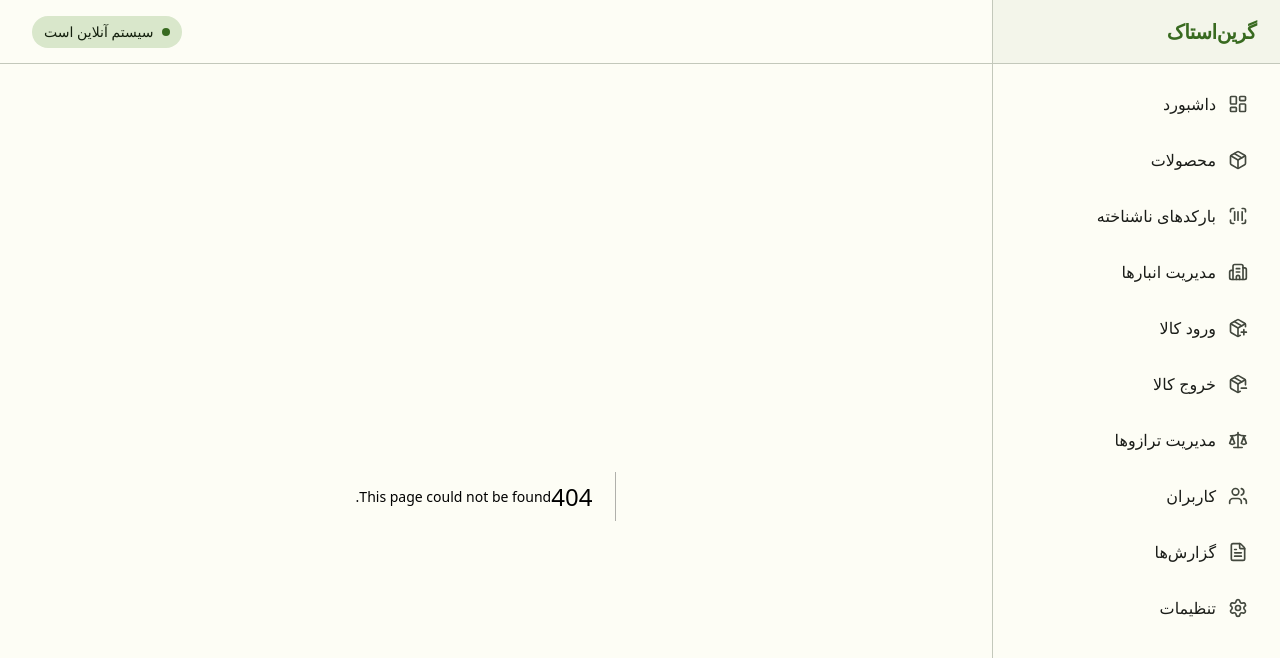
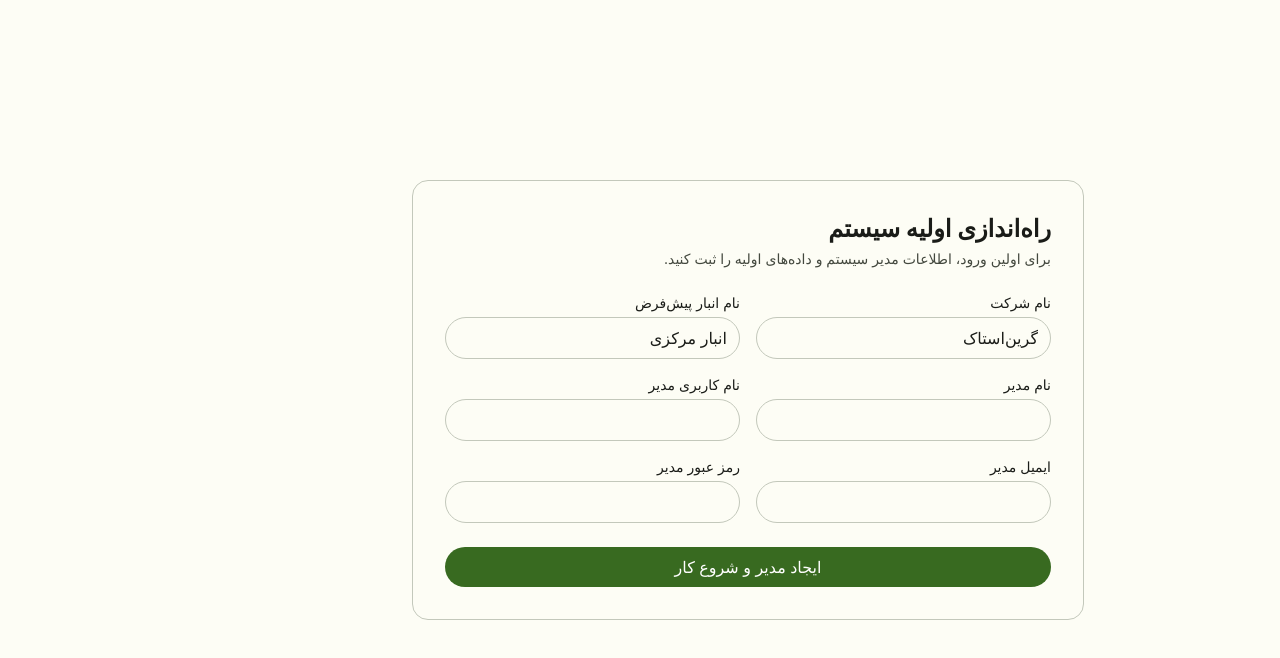
Before and after one commit to mobin20004b-lab/scale-v2, a Next.js app: page /setup in a window 1280 px wide. Before the commit this address had no page. Shown: the top 658 px of the page. Built offline with nearby package versions, Linux system fonts and the light colour scheme; no server answers; the database is empty.

Commit message:
Fix Prisma adapter connection string fallback

```diff
--- /dev/null
+++ b/app/api/bootstrap/route.ts
@@ -0,0 +1,97 @@
+import { NextResponse } from 'next/server';
+import bcrypt from 'bcryptjs';
+import fs from 'fs/promises';
+import path from 'path';
+import { prisma } from '@/lib/prisma';
+import { Prisma } from '@prisma/client';
+
+const SETTINGS_FILE_PATH = path.join(process.cwd(), 'data', 'system-settings.json');
+
+async function ensureInitialSettingsFile(companyName: string) {
+  await fs.mkdir(path.dirname(SETTINGS_FILE_PATH), { recursive: true });
+  await fs.writeFile(
+    SETTINGS_FILE_PATH,
+    JSON.stringify(
+      {
+        companyName,
+        allowUserRegistration: false,
+        defaultRateLimit: 100,
+        externalApiEnabled: true,
+      },
+      null,
+      2,
+    ),
+  );
+}
+
+export async function GET() {
+  const userCount = await prisma.user.count();
+  return NextResponse.json({ requiresBootstrap: userCount === 0 });
+}
+
+export async function POST(request: Request) {
+  const userCount = await prisma.user.count();
+  if (userCount > 0) {
+    return NextResponse.json({ error: 'System already initialized.' }, { status: 409 });
+  }
+
+  const data = await request.json();
+  const name = String(data.name ?? '').trim();
+  const username = String(data.username ?? '').trim();
+  const email = String(data.email ?? '').trim().toLowerCase();
+  const password = String(data.password ?? '');
+  const warehouseName = String(data.warehouseName ?? '').trim();
+  const companyName = String(data.companyName ?? 'گرین‌استاک').trim() || 'گرین‌استاک';
+
+  if (!name || !username || !email || !password || password.length < 6 || !warehouseName) {
+    return NextResponse.json({ error: 'Invalid payload.' }, { status: 400 });
+  }
+
+  const passwordHash = await bcrypt.hash(password, 10);
+
+  try {
+    await prisma.$transaction(async (tx) => {
+      await tx.user.create({
+        data: {
+          name,
+          username,
+          email,
+          password: passwordHash,
+          role: 'CEO',
+          status: 'ACTIVE',
+          isActive: true,
+        },
+      });
+
+      await tx.warehouse.create({
+        data: {
+          name: warehouseName,
+          managerName: name,
+          status: 'ACTIVE',
+        },
+      });
+
+      await tx.systemSetting.upsert({
+        where: { key: 'company' },
+        update: { value: { name: companyName } },
+        create: { key: 'company', value: { name: companyName } },
+      });
+
+      await tx.systemSetting.upsert({
+        where: { key: 'bootstrap' },
+        update: { value: { initializedAt: new Date().toISOString() } },
+        create: { key: 'bootstrap', value: { initializedAt: new Date().toISOString() } },
+      });
+    });
+  } catch (error) {
+    if (error instanceof Prisma.PrismaClientKnownRequestError && error.code === 'P2002') {
+      return NextResponse.json({ error: 'Duplicate user information.' }, { status: 409 });
+    }
+
+    return NextResponse.json({ error: 'Bootstrap failed.' }, { status: 500 });
+  }
+
+  await ensureInitialSettingsFile(companyName);
+
+  return NextResponse.json({ success: true });
+}
--- a/app/login/page.tsx
+++ b/app/login/page.tsx
@@ -1,6 +1,6 @@
 'use client';
 
-import { FormEvent, useState } from 'react';
+import { FormEvent, useEffect, useState } from 'react';
 import { signIn } from 'next-auth/react';
 import { useRouter } from 'next/navigation';
 
@@ -10,6 +10,26 @@ export default function LoginPage() {
   const [password, setPassword] = useState('');
   const [error, setError] = useState('');
   const [loading, setLoading] = useState(false);
+  const [checkingBootstrap, setCheckingBootstrap] = useState(true);
+
+  useEffect(() => {
+    const checkBootstrap = async () => {
+      try {
+        const res = await fetch('/api/bootstrap');
+        if (res.ok) {
+          const data = await res.json();
+          if (data.requiresBootstrap) {
+            router.replace('/setup');
+            return;
+          }
+        }
+      } finally {
+        setCheckingBootstrap(false);
+      }
+    };
+
+    checkBootstrap();
+  }, [router]);
 
   const handleSubmit = async (event: FormEvent) => {
     event.preventDefault();
@@ -31,6 +51,14 @@ export default function LoginPage() {
 
     router.push('/');
   };
+
+  if (checkingBootstrap) {
+    return (
+      <div className="min-h-screen flex items-center justify-center bg-background px-4">
+        <p className="text-muted-foreground">در حال آماده‌سازی سیستم...</p>
+      </div>
+    );
+  }
 
   return (
     <div className="min-h-screen flex items-center justify-center bg-background px-4">
--- /dev/null
+++ b/app/setup/page.tsx
@@ -0,0 +1,125 @@
+'use client';
+
+import { FormEvent, useEffect, useState } from 'react';
+import { signIn } from 'next-auth/react';
+import { useRouter } from 'next/navigation';
+
+export default function SetupPage() {
+  const router = useRouter();
+  const [form, setForm] = useState({
+    companyName: 'گرین‌استاک',
+    name: '',
+    username: '',
+    email: '',
+    password: '',
+    warehouseName: 'انبار مرکزی',
+  });
+  const [loading, setLoading] = useState(false);
+  const [checking, setChecking] = useState(true);
+  const [error, setError] = useState('');
+
+  useEffect(() => {
+    const checkAvailability = async () => {
+      try {
+        const res = await fetch('/api/bootstrap');
+        if (res.ok) {
+          const data = await res.json();
+          if (!data.requiresBootstrap) {
+            router.replace('/login');
+            return;
+          }
+        }
+      } finally {
+        setChecking(false);
+      }
+    };
+
+    checkAvailability();
+  }, [router]);
+
+  const onSubmit = async (event: FormEvent) => {
+    event.preventDefault();
+    setError('');
+    setLoading(true);
+
+    const res = await fetch('/api/bootstrap', {
+      method: 'POST',
+      headers: { 'Content-Type': 'application/json' },
+      body: JSON.stringify(form),
+    });
+
+    if (!res.ok) {
+      const data = await res.json().catch(() => ({}));
+      setError(data.error || 'راه‌اندازی اولیه انجام نشد.');
+      setLoading(false);
+      return;
+    }
+
+    const loginResult = await signIn('credentials', {
+      redirect: false,
+      identifier: form.username,
+      password: form.password,
+    });
+
+    setLoading(false);
+
+    if (!loginResult || loginResult.error) {
+      router.push('/login');
+      return;
+    }
+
+    router.push('/');
+  };
+
+  if (checking) {
+    return (
+      <div className="min-h-screen flex items-center justify-center bg-background px-4">
+        <p className="text-muted-foreground">در حال بررسی وضعیت راه‌اندازی...</p>
+      </div>
+    );
+  }
+
+  return (
+    <div className="min-h-screen flex items-center justify-center bg-background px-4 py-8">
+      <form onSubmit={onSubmit} className="w-full max-w-2xl bg-card border border-border rounded-2xl p-6 md:p-8 space-y-6">
+        <div>
+          <h1 className="text-2xl font-bold">راه‌اندازی اولیه سیستم</h1>
+          <p className="text-muted-foreground text-sm mt-1">برای اولین ورود، اطلاعات مدیر سیستم و داده‌های اولیه را ثبت کنید.</p>
+        </div>
+
+        <div className="grid md:grid-cols-2 gap-4">
+          <div>
+            <label className="block text-sm mb-1">نام شرکت</label>
+            <input className="w-full border border-border rounded-xl px-3 py-2 bg-background" value={form.companyName} onChange={(e) => setForm({ ...form, companyName: e.target.value })} />
+          </div>
+          <div>
+            <label className="block text-sm mb-1">نام انبار پیش‌فرض</label>
+            <input className="w-full border border-border rounded-xl px-3 py-2 bg-background" value={form.warehouseName} onChange={(e) => setForm({ ...form, warehouseName: e.target.value })} />
+          </div>
+          <div>
+            <label className="block text-sm mb-1">نام مدیر</label>
+            <input required className="w-full border border-border rounded-xl px-3 py-2 bg-background" value={form.name} onChange={(e) => setForm({ ...form, name: e.target.value })} />
+          </div>
+          <div>
+            <label className="block text-sm mb-1">نام کاربری مدیر</label>
+            <input required className="w-full border border-border rounded-xl px-3 py-2 bg-background" value={form.username} onChange={(e) => setForm({ ...form, username: e.target.value })} />
+          </div>
+          <div>
+            <label className="block text-sm mb-1">ایمیل مدیر</label>
+            <input required type="email" className="w-full border border-border rounded-xl px-3 py-2 bg-background" value={form.email} onChange={(e) => setForm({ ...form, email: e.target.value })} />
+          </div>
+          <div>
+            <label className="block text-sm mb-1">رمز عبور مدیر</label>
+            <input required minLength={6} type="password" className="w-full border border-border rounded-xl px-3 py-2 bg-background" value={form.password} onChange={(e) => setForm({ ...form, password: e.target.value })} />
+          </div>
+        </div>
+
+        {error && <p className="text-sm text-destructive">{error}</p>}
+
+        <button disabled={loading} className="w-full bg-primary text-primary-foreground rounded-xl py-2">
+          {loading ? 'در حال ایجاد مدیر و داده‌های اولیه...' : 'ایجاد مدیر و شروع کار'}
+        </button>
+      </form>
+    </div>
+  );
+}
--- a/components/Sidebar.tsx
+++ b/components/Sidebar.tsx
@@ -23,7 +23,7 @@ export default function Sidebar({ children }: { children: React.ReactNode }) {
   const [isOpen, setIsOpen] = useState(false);
   const pathname = usePathname();
 
-  if (pathname === '/login') {
+  if (pathname === '/login' || pathname === '/setup') {
     return <>{children}</>;
   }
 
--- a/lib/prisma.ts
+++ b/lib/prisma.ts
@@ -2,13 +2,20 @@ import { PrismaClient } from '@prisma/client';
 import { PrismaPostgresAdapter } from '@prisma/adapter-ppg';
 
 declare global {
+  // eslint-disable-next-line no-var
   var prisma: PrismaClient | undefined;
 }
 
 const prismaClientSingleton = () => {
-const adapter = new PrismaPostgresAdapter({
-  connectionString: process.env.PRISMA_DIRECT_TCP_URL!,
-});
+  const connectionString = process.env.PRISMA_DIRECT_TCP_URL ?? process.env.DATABASE_URL;
+
+  if (!connectionString) {
+    throw new Error('Missing database connection string. Set PRISMA_DIRECT_TCP_URL or DATABASE_URL.');
+  }
+
+  const adapter = new PrismaPostgresAdapter({
+    connectionString,
+  });
 
   return new PrismaClient({ adapter });
 };
--- a/middleware.ts
+++ b/middleware.ts
@@ -1,5 +1,5 @@
 export { default } from 'next-auth/middleware';
 
 export const config = {
-  matcher: ['/((?!api/auth|login|_next/static|_next/image|favicon.ico).*)'],
+  matcher: ['/((?!api/auth|api/bootstrap|login|setup|_next/static|_next/image|favicon.ico).*)'],
 };
```
